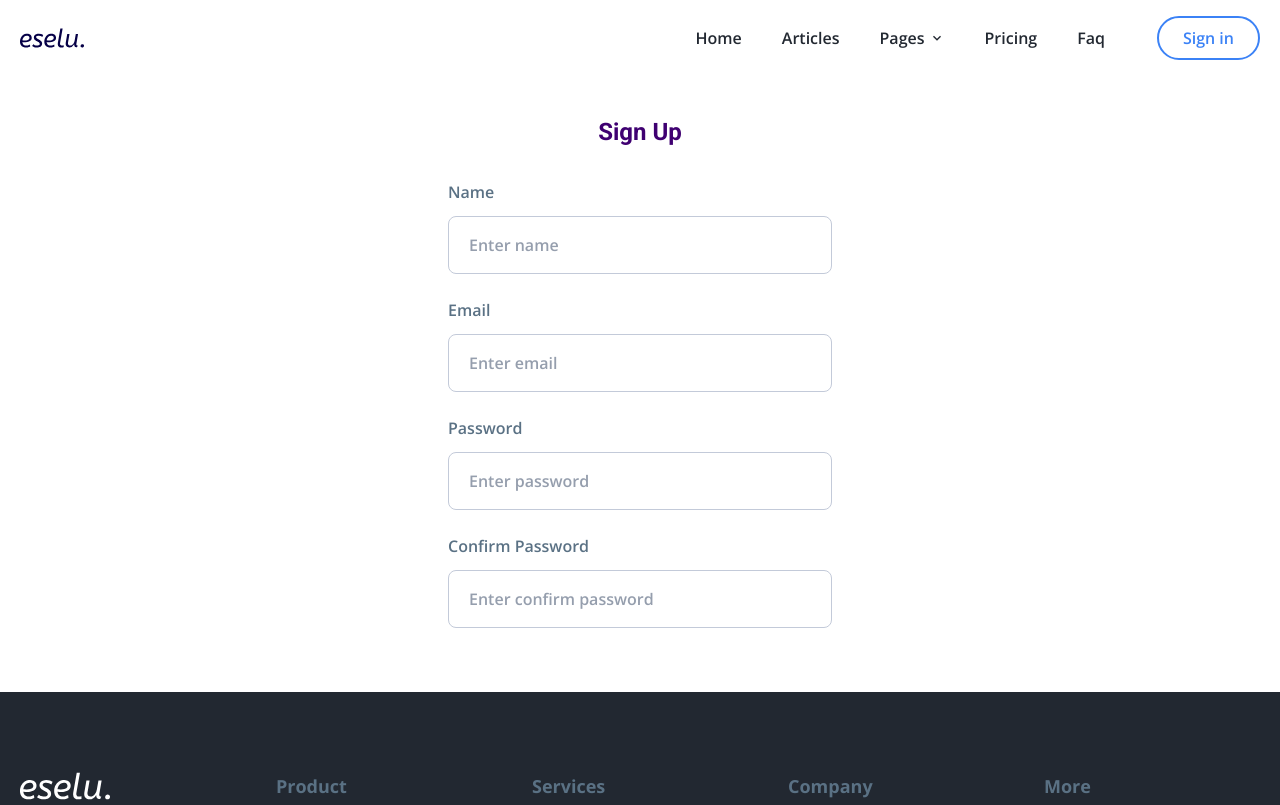
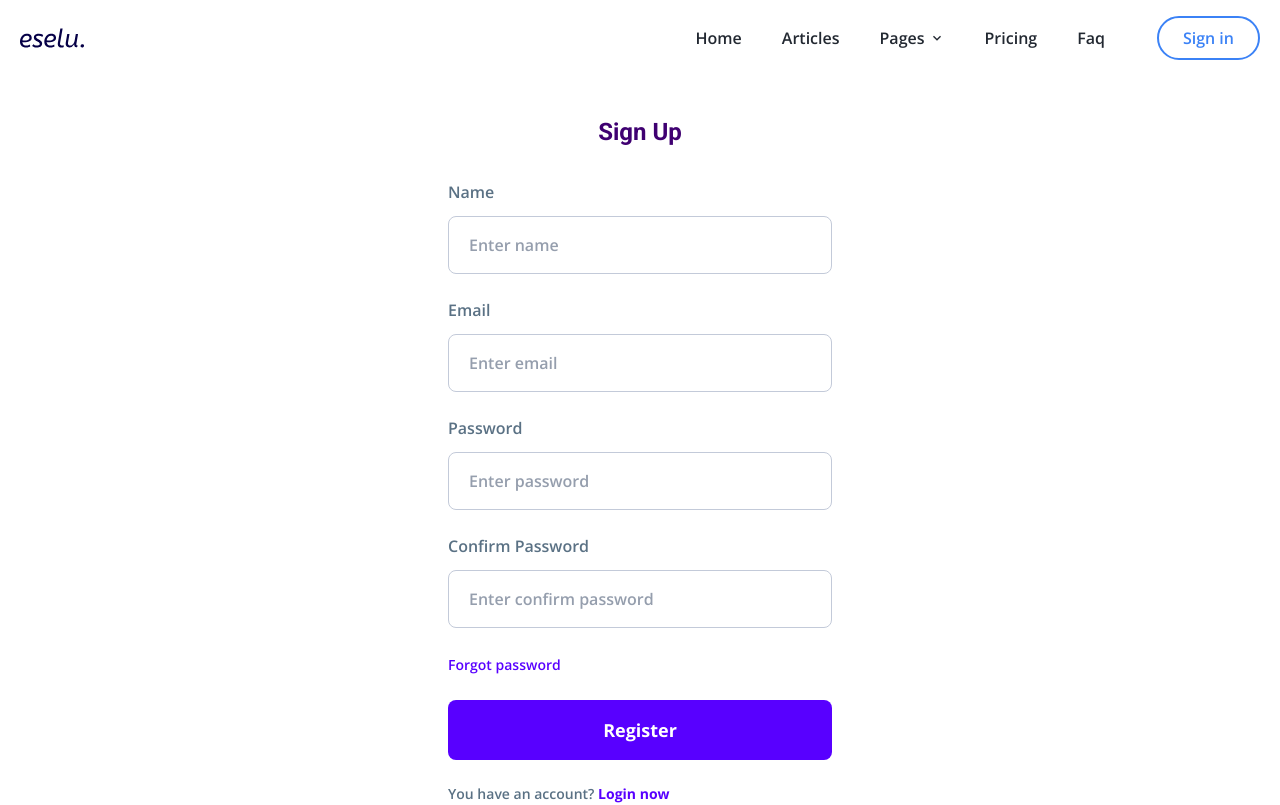
Before and after one commit to levilu800b/Frontend-Blog, a React (Create React App) app: page /register in a window 1280 px wide. Shown: the top 805 px of the page. Built offline with nearby package versions, Linux system fonts and the light colour scheme.

Commit message:
Form validation

```diff
--- a/package.json
+++ b/package.json
@@ -9,6 +9,7 @@
     "@testing-library/user-event": "^13.2.1",
     "react": "^18.2.0",
     "react-dom": "^18.2.0",
+    "react-hook-form": "^7.43.9",
     "react-icons": "^4.8.0",
     "react-redux": "^8.0.5",
     "react-router-dom": "^6.10.0",
--- a/src/pages/register/RegisterPage.jsx
+++ b/src/pages/register/RegisterPage.jsx
@@ -1,7 +1,24 @@
 import React from 'react'
+import { useForm } from 'react-hook-form';
 import MainLayout from '../../components/MainLayout/MainLayout'
+import { Link } from 'react-router-dom';
 
 const RegisterPage = () => {
+    const {
+			register,
+			handleSubmit,
+			formState: { errors, isValid },
+			watch,
+		} = useForm({
+			defaultValues: {
+				name: '',
+				email: '',
+				password: '',
+				confirmPassword: '',
+			},
+            mode: 'onChange',
+		});
+
     const submitHandler = () => {}
 
   return (
@@ -11,7 +28,7 @@ const RegisterPage = () => {
 					<h1 className="font-roboto text-2xl font-bold text-center text-dark-hard mb-8">
 						Sign Up
 					</h1>
-					<form onSubmit={submitHandler}>
+					<form onSubmit={handleSubmit(submitHandler)}>
 						<div className="flex flex-col mb-6 w-full">
 							<label
 								htmlFor="name"
@@ -22,9 +39,22 @@ const RegisterPage = () => {
 							<input
 								type="text"
 								id="name"
+								{...register('name', {
+                                    minLength: {
+                                        value: 1,
+                                        message: 'Name length must be at least 1 character',
+                                    },
+                                    required: {
+                                        value: true,
+                                        message: 'Name is required',
+                                    }
+                                })}
 								placeholder="Enter name"
 								className="placeholder:text-[#959EAD] text-dark-hard mt-3 rounded-lg px-5 py-4 font-semibold block outline-none border border-[#C3CAD9]"
 							/>
+                            {errors.name?.message && (
+                                <p className="text-red-500 text-xs mt-1">{errors.name?.message}</p>
+                            )}
 						</div>
 						<div className="flex flex-col mb-6 w-full">
 							<label
@@ -36,6 +66,7 @@ const RegisterPage = () => {
 							<input
 								type="email"
 								id="email"
+								{...register('email')}
 								placeholder="Enter email"
 								className="placeholder:text-[#959EAD] text-dark-hard mt-3 rounded-lg px-5 py-4 font-semibold block outline-none border border-[#C3CAD9]"
 							/>
@@ -50,6 +81,7 @@ const RegisterPage = () => {
 							<input
 								type="password"
 								id="password"
+								{...register('password')}
 								placeholder="Enter password"
 								className="placeholder:text-[#959EAD] text-dark-hard mt-3 rounded-lg px-5 py-4 font-semibold block outline-none border border-[#C3CAD9]"
 							/>
@@ -64,10 +96,30 @@ const RegisterPage = () => {
 							<input
 								type="password"
 								id="confirmPassword"
+								{...register('confirmPassword')}
 								placeholder="Enter confirm password"
 								className="placeholder:text-[#959EAD] text-dark-hard mt-3 rounded-lg px-5 py-4 font-semibold block outline-none border border-[#C3CAD9]"
 							/>
 						</div>
+						<Link
+							to="/forgot-password"
+							className="text-sm font-semibold text-primary"
+						>
+							Forgot password
+						</Link>
+						<button
+							type="submit"
+							className="bg-primary text-white font-bold text-lg py-4 px-8 w-full rounded-lg my-6"
+						>
+							Register
+						</button>
+						<p className="text-sm font-semibold text-[#5A7184]">
+							You have an account?
+							<Link to="/login" className="text-primary font-bold">
+								{' '}
+								Login now
+							</Link>
+						</p>
 					</form>
 				</div>
 			</section>
```
Also changed, not shown: 1 other file (tests, documents, lock files or other folders).
